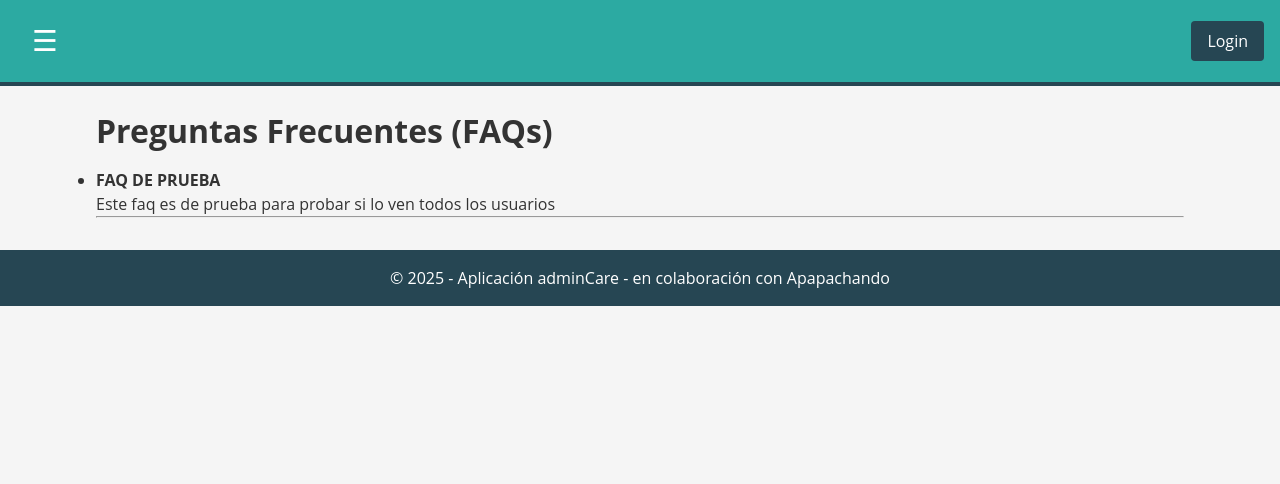
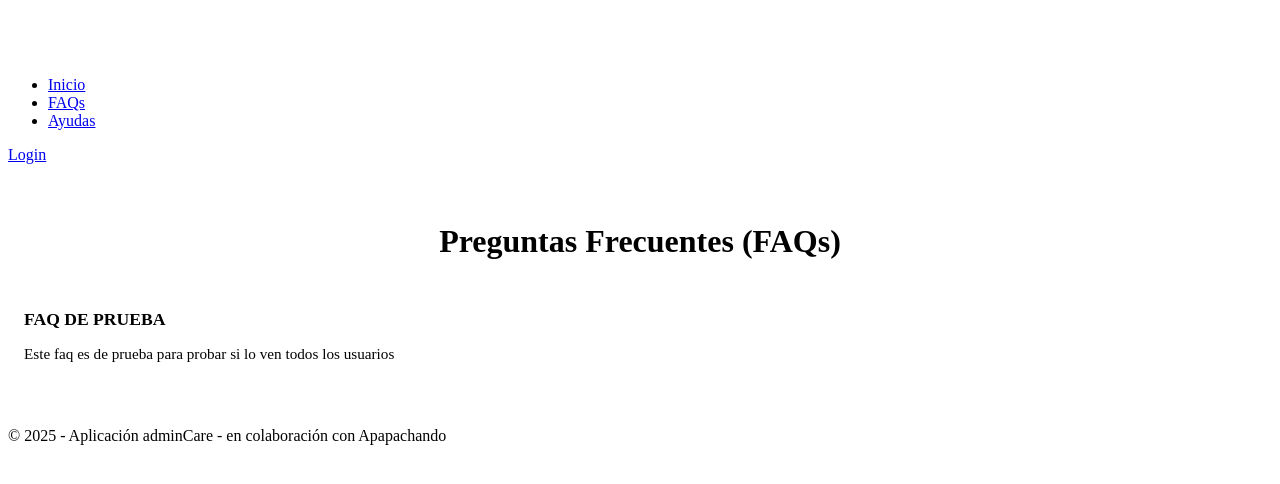
Before and after one commit to ignaciogonlez/AdminCare, a Django app: page /faqs/ in a window 1280 px wide. Shown: the top 484 px of the page. Run offline with Django 5.2, Linux system fonts and the light colour scheme; data comes from the database, SQL or seed files in the repository; parts of the project's set-up code (start-up, migrations or seed data) failed here and were passed over.

Commit message:
faqs y css

```diff
--- a/static/css/estilos.css
+++ b/static/css/estilos.css
@@ -1,301 +1,49 @@
 /* ============================= */
-/* 1. Variables y Reset          */
+/* 15. Estilos exclusivos para FAQs */
 /* ============================= */
-:root {
-  --color-primary: #2CAAA2;
-  --color-secondary: #264653;
-  --color-accent: #e9c46a;
-  --color-background: #f5f5f5;
-  --color-text: #333;
-
-  --font-size-base: 16px;
-  --font-family-base: "Open Sans", Arial, sans-serif;
+.faqs-section {
+  padding: 2rem 1rem;
 }
 
-/* Reset rápido */
-* {
-  margin: 0;
-  padding: 0;
-  box-sizing: border-box;
+.faqs-title {
+  text-align: center;
+  font-size: 2rem;
+  color: var(--color-secondary);
+  margin-bottom: 2rem;
 }
 
-/* ============================= */
-/* 2. Estilos globales           */
-/* ============================= */
-html {
-  font-size: var(--font-size-base);
-  scroll-behavior: smooth;
-}
-
-body {
-  font-family: var(--font-family-base);
-  background: var(--color-background);
-  color: var(--color-text);
-  line-height: 1.5;
-  -webkit-font-smoothing: antialiased;
-}
-
-a {
-  color: var(--color-primary);
-  text-decoration: none;
-}
-a:hover {
-  text-decoration: underline;
-}
-
-h1, h2, h3, h4, h5, h6 {
-  margin-bottom: 1rem;
-  line-height: 1.3;
-}
-
-/* ============================= */
-/* 3. Cabecera y Navegación      */
-/* ============================= */
-header {
-  background-color: var(--color-primary);
-  border-bottom: 4px solid var(--color-secondary);
-  padding: 1rem;
-  position: relative;
-}
-
-/* Botón hamburguesa */
-.menu-button {
-  background: transparent !important;
-  border: none !important;
-  border-radius: 0 !important;
-  font-size: 1.8rem;
-  color: #fff;
-  cursor: pointer;
-  margin: .5rem 1rem;
-}
-.menu-button:focus {
-  outline: none;
-}
-
-/* Nav oculto por defecto y visible al quitarle la clase .hidden */
-nav#menu {
-  display: none;
-  background-color: var(--color-primary);
-}
-nav#menu:not(.hidden) {
-  display: block;
-}
-
-nav ul {
-  list-style: none;
-  display: flex;
-  flex-direction: column;
-  gap: 0.75rem;
-  padding: 1rem;
-}
-nav li a {
-  font-weight: 600;
-  color: #fff;
-  transition: opacity 0.2s ease;
-}
-nav li a:hover {
-  opacity: 0.8;
+.faq-cards-container {
+  display: grid;
+  grid-template-columns: 1fr;
+  gap: 1.5rem;
 }
 
 @media (min-width: 768px) {
-  nav ul {
-    flex-direction: row;
-    justify-content: center;
+  .faq-cards-container {
+    grid-template-columns: repeat(2, 1fr);
   }
-  nav ul li {
-    margin: 0 1rem;
+}
+@media (min-width: 1024px) {
+  .faq-cards-container {
+    grid-template-columns: repeat(3, 1fr);
   }
 }
 
-/* ============================= */
-/* 4. Enlaces de login/logout    */
-/* ============================= */
-.login-button {
-  position: absolute;
-  top: 50%;
-  right: 1rem;
-  transform: translateY(-50%);
-  background: var(--color-secondary);
-  color: #fff;
-  padding: 0.5rem 1rem;
-  border-radius: 0.25rem;
-  text-decoration: none;
+.faq-card {
+  transition: transform 0.3s ease, box-shadow 0.3s ease;
+}
+.faq-card:hover {
+  transform: translateY(-4px);
+  box-shadow: 0 6px 18px rgba(0,0,0,0.08);
 }
 
-/* ============================= */
-/* 5. Contenedor principal       */
-/* ============================= */
-.container {
-  width: 90%;
-  max-width: 1200px;
-  margin: 1.5rem auto;
-}
-
-/* ============================= */
-/* 6. Secciones y bloques        */
-/* ============================= */
-section {
-  margin-bottom: 2rem;
-}
-section h2 {
-  margin-bottom: 1rem;
-  color: var(--color-secondary);
-}
-
-/* ============================= */
-/* 7. Tarjetas (cards)           */
-/* ============================= */
-.card {
-  background: #fff;
-  border: 1px solid #ddd;
-  border-radius: 0.5rem;
-  padding: 1rem;
-  margin-bottom: 1rem;
-  box-shadow: 0 2px 6px rgba(0,0,0,0.05);
-}
-.card h3 {
-  margin-bottom: 0.5rem;
-}
-.card p {
+.faq-question {
+  font-size: 1.1rem;
+  color: var(--color-primary);
   margin-bottom: 0.5rem;
 }
 
-/* ============================= */
-/* 8. Formularios                */
-/* ============================= */
-form {
-  display: flex;
-  flex-direction: column;
-  gap: 1rem;
-  background: #fff;
-  border: 1px solid #eee;
-  border-radius: 0.5rem;
-  padding: 1rem;
-  margin-bottom: 2rem;
+.faq-answer {
+  font-size: 0.95rem;
+  color: var(--color-text);
 }
-form label {
-  font-weight: 600;
-}
-form input,
-form select,
-form textarea {
-  padding: 0.5rem;
-  border: 1px solid #ccc;
-  border-radius: 0.25rem;
-}
-form button {
-  background: var(--color-primary);
-  color: #fff;
-  font-weight: 600;
-  border: none;
-  border-radius: 0.25rem;
-  padding: 0.75rem 1rem;
-  cursor: pointer;
-  transition: background 0.2s ease;
-}
-form button:hover {
-  background: var(--color-secondary);
-}
-
-/* ============================= */
-/* 9. Botones                    */
-/* ============================= */
-.btn {
-  display: inline-block;      /* Su ancho ajusta al contenido */
-  background: var(--color-primary);
-  color: #fff;
-  padding: 0.65rem 1rem;
-  border-radius: 0.25rem;
-  font-weight: 600;
-  text-align: center;         /* Centrado del texto */
-  transition: background 0.2s ease;
-}
-.btn:hover {
-  background: var(--color-secondary);
-}
-
-/* ============================= */
-/* 10. Footer                     */
-/* ============================= */
-footer {
-  background: var(--color-secondary);
-  color: #fff;
-  text-align: center;
-  padding: 1rem;
-  margin-top: 2rem;
-}
-
-/* ============================= */
-/* 11. Media queries extras       */
-/* ============================= */
-@media (min-width: 992px) {
-  .container {
-    width: 85%;
-  }
-}
-
-/* ============================= */
-/* 12. Ajuste para la imagen de portada (documentos) */
-/* ============================= */
-.doc-preview img {
-  max-width: 120px;
-  max-height: 160px;
-  width: auto;
-  height: auto;
-  display: block;
-  margin: 0 auto;
-}
-
-/* ============================= */
-/* 13. Estilos para la lista de documentos */
-/* ============================= */
-.documents-list {
-  list-style: none;
-  padding: 0;
-  display: flex;
-  flex-wrap: wrap;
-  gap: 1rem;
-  justify-content: center; /* Centra horizontalmente los ítems */
-}
-
-.document-item {
-  background: #fff;
-  border: 1px solid #ddd;
-  border-radius: 0.5rem;
-  padding: 1rem;
-  box-shadow: 0 2px 6px rgba(0,0,0,0.05);
-  flex: 1 1 280px;   /* Ancho base y flexible */
-  max-width: 300px;  /* No crece más allá de 300px */
-  display: flex;
-  flex-direction: column;
-  justify-content: space-between;
-}
-
-/* ============================= */
-/* 14. CENTRADO EN LA HOME        */
-/* ============================= */
-/* Sólo en el index, centramos imágenes y botones */
-.home-content img,
-.home-content .btn {
-  display: block;
-  margin: 1rem auto;
-}
-
-/* Listas centradas pero texto alineado a la izquierda */
-.home-content ul {
-  display: inline-block;
-  margin: 0 auto 1rem;
-  text-align: left;
-  padding-left: 1.25rem;
-}
-
-/* Logo final: tamaño moderado en móvil, más grande en pantallas amplias */
-.home-content img.final-logo {
-  max-height: 100px;
-  width: auto;
-}
-@media (min-width: 768px) {
-  .home-content img.final-logo {
-    max-height: 180px;
-  }
-}
--- a/templates/faqs.html
+++ b/templates/faqs.html
@@ -2,15 +2,16 @@
 {% block title %}FAQs{% endblock %}
 
 {% block content %}
-<h1>Preguntas Frecuentes (FAQs)</h1>
+<section class="faqs-section">
+  <h1 class="faqs-title">Preguntas Frecuentes (FAQs)</h1>
 
-<ul>
-  {% for f in faqs %}
-    <li>
-      <strong>{{ f.question }}</strong><br>
-      {{ f.answer }}
-    </li>
-    <hr>
-  {% endfor %}
-</ul>
+  <div class="faq-cards-container">
+    {% for f in faqs %}
+      <div class="faq-card card">
+        <h3 class="faq-question">{{ f.question }}</h3>
+        <p class="faq-answer">{{ f.answer }}</p>
+      </div>
+    {% endfor %}
+  </div>
+</section>
 {% endblock %}
```
